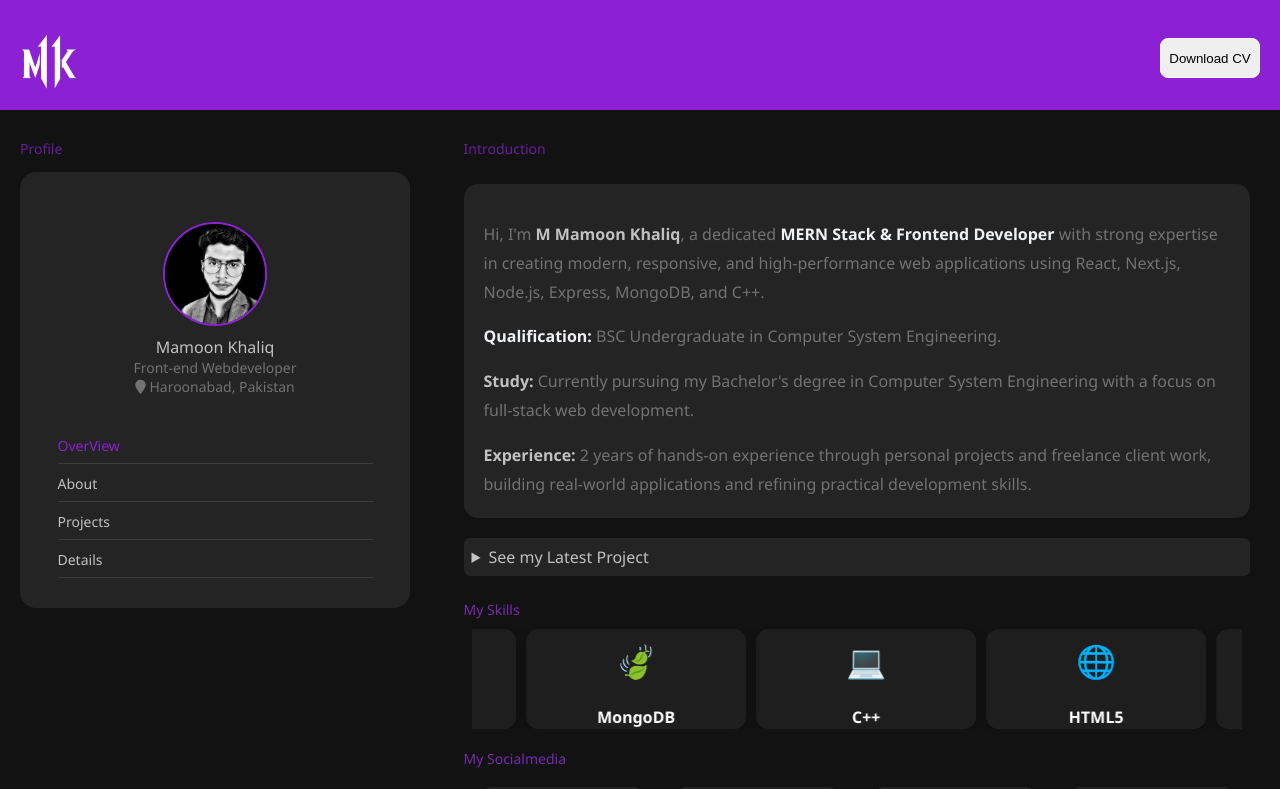
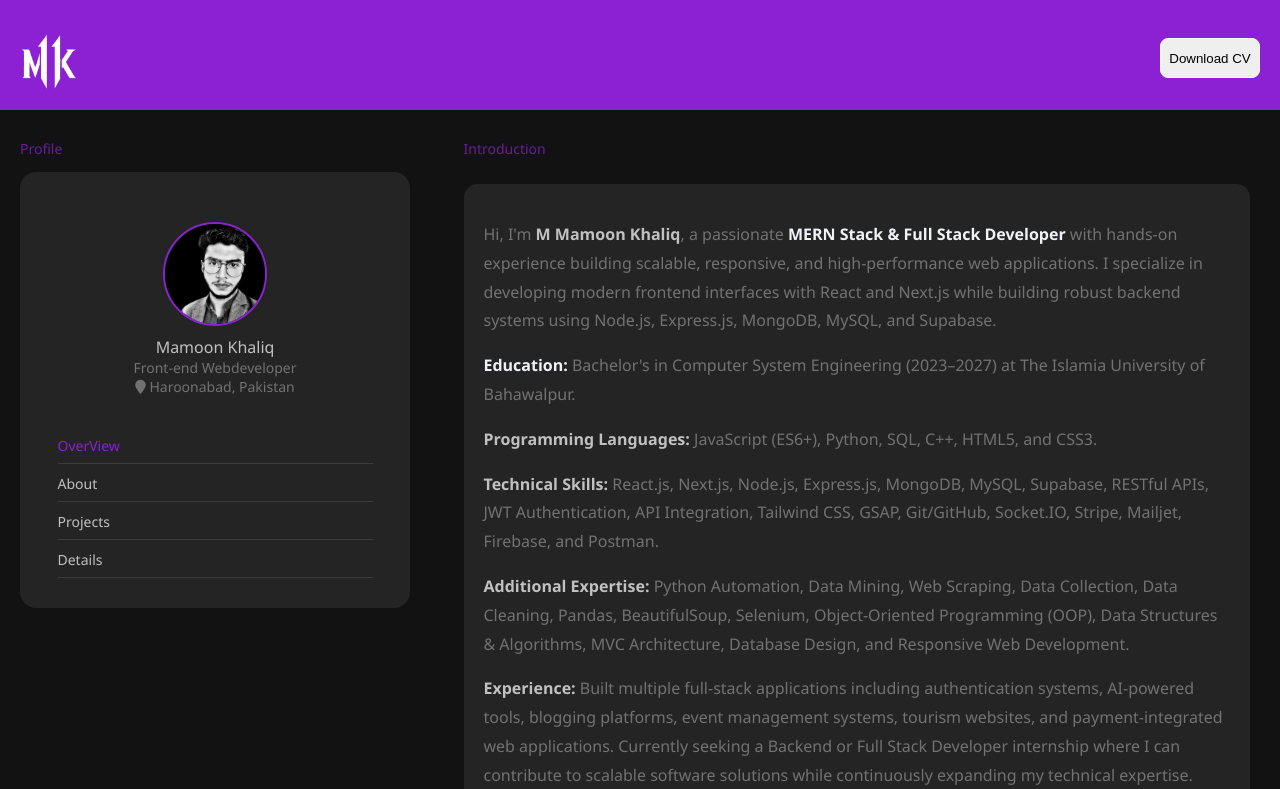
Before and after one commit to itzMK678/Profile, a React (Vite) app: page / in a window 1280 px wide. Shown: the top 789 px of the page. Built offline with nearby package versions, Linux system fonts and the light colour scheme.

Commit message:
updating data

```diff
--- a/src/components/About.jsx
+++ b/src/components/About.jsx
@@ -1,31 +1,77 @@
-import React from 'react'
-import "./Box.css"
+import React from "react";
+import "./Box.css";
+
 const About = () => {
   return (
     <>
       <div id="About">
-    <p style={{color: ' #8c21d3ff',fontSize: '14px',opacity:"70%"}}>Introduction</p>
-   <div id='about'>
+        <p
+          style={{
+            color: "#8c21d3ff",
+            fontSize: "14px",
+            opacity: "70%",
+          }}
+        >
+          Introduction
+        </p>
+
+        <div id="about">
           <p>
-    Hi, I'm <strong style={{color:"#c1c1c1"}}>M Mamoon Khaliq</strong>, a dedicated <strong style={{color:"#F0F2F5"}}> MERN Stack & Frontend Developer </strong> with strong expertise in creating modern, responsive, and high-performance web applications using React, Next.js, Node.js, Express, MongoDB, and C++.
+            Hi, I'm{" "}
+            <strong style={{ color: "#c1c1c1" }}>
+              M Mamoon Khaliq
+            </strong>
+            , a passionate{" "}
+            <strong style={{ color: "#F0F2F5" }}>
+              MERN Stack & Full Stack Developer
+            </strong>{" "}
+            with hands-on experience building scalable, responsive, and
+            high-performance web applications. I specialize in developing modern
+            frontend interfaces with React and Next.js while building robust
+            backend systems using Node.js, Express.js, MongoDB, MySQL, and
+            Supabase.
           </p>
 
           <p>
-    <strong style={{color:"#F0F2F5"}}>Qualification:</strong> BSC Undergraduate in Computer System Engineering.
+            <strong style={{ color: "#F0F2F5" }}>Education:</strong>{" "}
+            Bachelor's in Computer System Engineering (2023–2027) at The
+            Islamia University of Bahawalpur.
           </p>
 
           <p>
-    <strong style={{color:"#c1c1c1"}}>Study:</strong> Currently pursuing my Bachelor's degree in Computer System Engineering with a focus on full-stack web development.
+            <strong style={{ color: "#c1c1c1" }}>Programming Languages:</strong>{" "}
+            JavaScript (ES6+), Python, SQL, C++, HTML5, and CSS3.
           </p>
 
           <p>
-    <strong style={{color:"#c1c1c1"}}>Experience:</strong> 2 years of hands-on experience through personal projects and freelance client work, building real-world applications and refining practical development skills.
+            <strong style={{ color: "#c1c1c1" }}>Technical Skills:</strong>{" "}
+            React.js, Next.js, Node.js, Express.js, MongoDB, MySQL, Supabase,
+            RESTful APIs, JWT Authentication, API Integration, Tailwind CSS,
+            GSAP, Git/GitHub, Socket.IO, Stripe, Mailjet, Firebase, and
+            Postman.
+          </p>
+
+          <p>
+            <strong style={{ color: "#c1c1c1" }}>Additional Expertise:</strong>{" "}
+            Python Automation, Data Mining, Web Scraping, Data Collection, Data
+            Cleaning, Pandas, BeautifulSoup, Selenium, Object-Oriented
+            Programming (OOP), Data Structures & Algorithms, MVC Architecture,
+            Database Design, and Responsive Web Development.
+          </p>
+
+          <p>
+            <strong style={{ color: "#c1c1c1" }}>Experience:</strong> Built
+            multiple full-stack applications including authentication systems,
+            AI-powered tools, blogging platforms, event management systems,
+            tourism websites, and payment-integrated web applications. Currently
+            seeking a Backend or Full Stack Developer internship where I can
+            contribute to scalable software solutions while continuously
+            expanding my technical expertise.
           </p>
         </div>
-
       </div>
     </>
-  )
-}
+  );
+};
 
-export default About
+export default About;
--- a/src/components/LatestProj.jsx
+++ b/src/components/LatestProj.jsx
@@ -15,8 +15,11 @@ const LatestProj = () => {
       <details>
         <summary onClick={handleClick}>See my Latest Project</summary>
         <div>
-          <p>CarsRalley is a MERN Stack event booking website with Stripe payments and a calendar-based scheduling system. </p>
-          <a href="https://racefusion.vercel.app/" target="_blank" rel="noopener noreferrer">
+          <p>
+MK Tours is a modern tourism website built with <strong>Next.js</strong>, designed for the Pakistani market. It features <strong>WhatsApp integration</strong> for seamless customer communication and <strong>GSAP animations</strong> to deliver a smooth and engaging user experience.
+</p>
+
+          <a href="https://my-journey-wine.vercel.app/" target="_blank" rel="noopener noreferrer">
             <button >See project</button>
           </a>
         </div>
```
Lines whose indentation alone changed are shown as unchanged.
